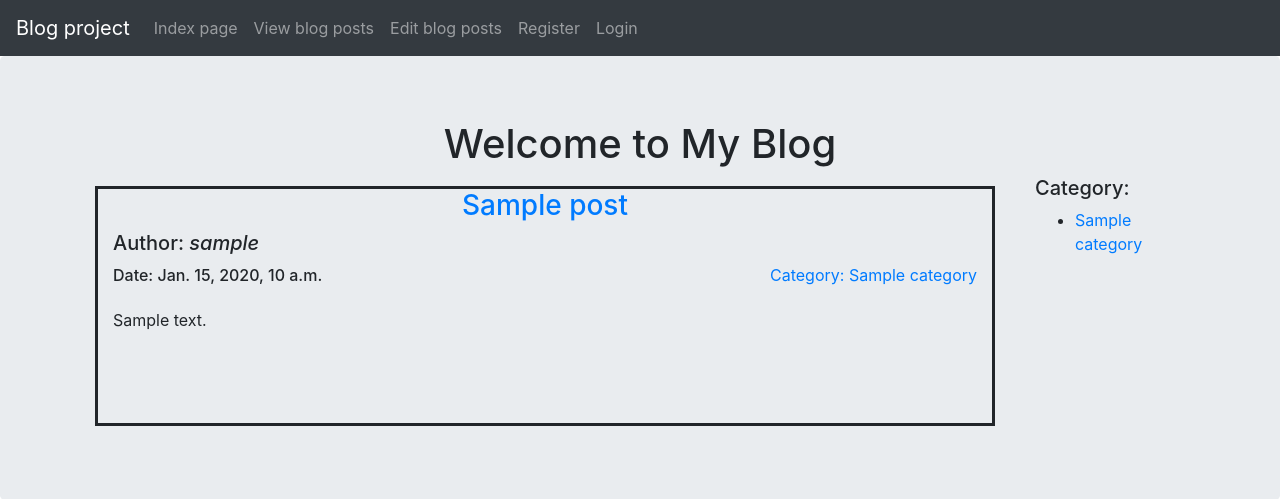
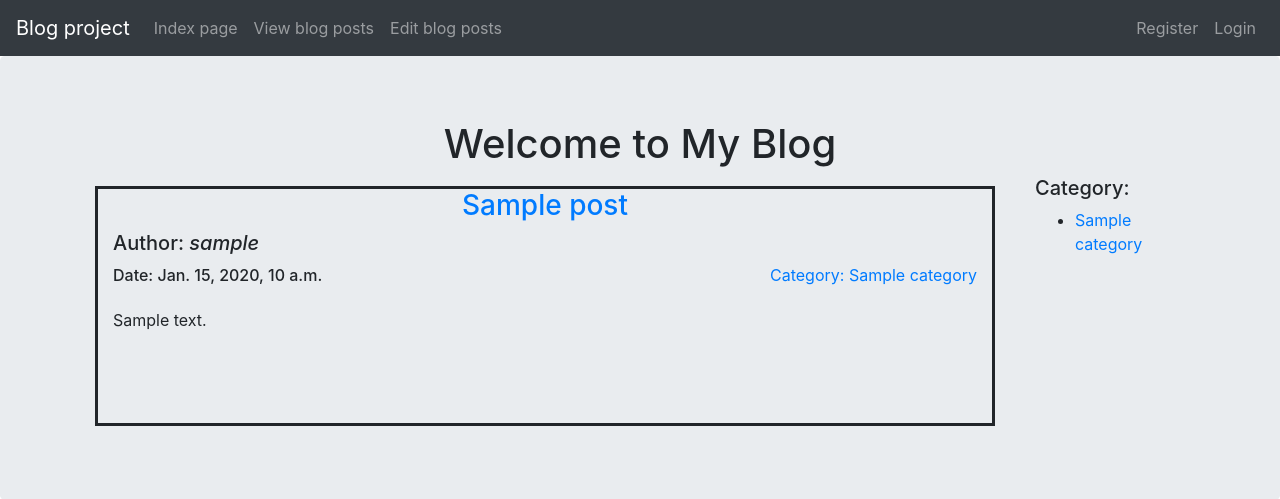
Before and after one commit to Qiang156/blog-by-django, a Django app: page /blog/ in a window 1280 px wide. Shown: the top 499 px of the page. Run offline with Django 3.2, Linux system fonts and the light colour scheme; tables that the repository leaves empty hold one stand-in row (values such as "Sample post"); some libraries are stand-ins or nearby versions.

Commit message:
right aligned register and login/logout nav-items

```diff
--- a/templates/blog/base.html
+++ b/templates/blog/base.html
@@ -29,19 +29,21 @@
                     <li class="nav-item">
                         <a class="nav-link" href="{% url 'blog:edit_post' %}">Edit blog posts</a>
                       </li>
+                </ul>
+                <ul class="navbar-nav ml-auto">
                     <li class="nav-item">
                         <a class="nav-link" href="{% url 'blog:register' %}">Register</a>
                     </li>
                     {% if user.is_authenticated %}
-                        <li>
+                        <li class="nav-item pull-right">
                             <a class= "nav-link" href="{% url 'logout' %}">Logout</a>
                         </li>
                     {% else %}
-                        <li>
-                        <a class= "nav-link" href="{% url 'blog:login' %}">Login</a>
+                        <li class="nav-item pull-right">
+                            <a class= "nav-link" href="{% url 'blog:login' %}">Login</a>
                         </li>
                     {% endif %}
-                    </ul>
+                </ul>
             </div>
         </nav>
         <div class="jumbotron">
```
